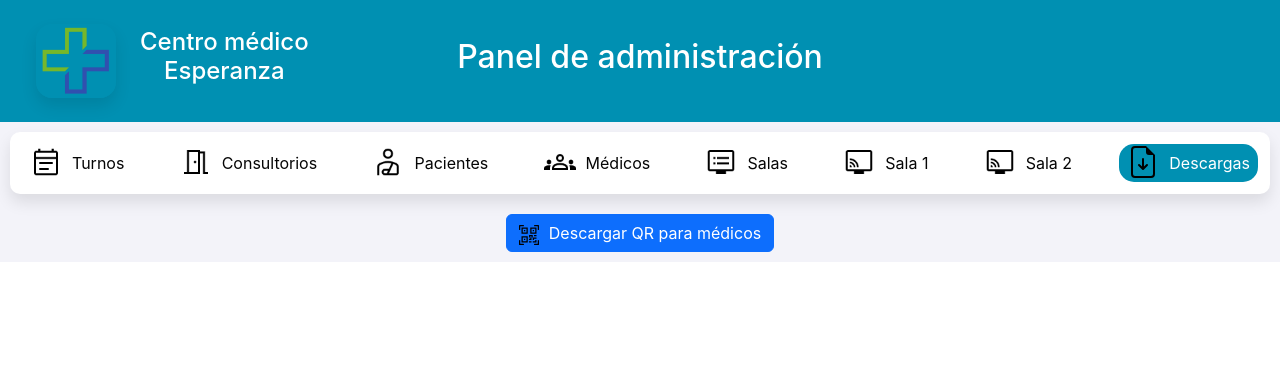
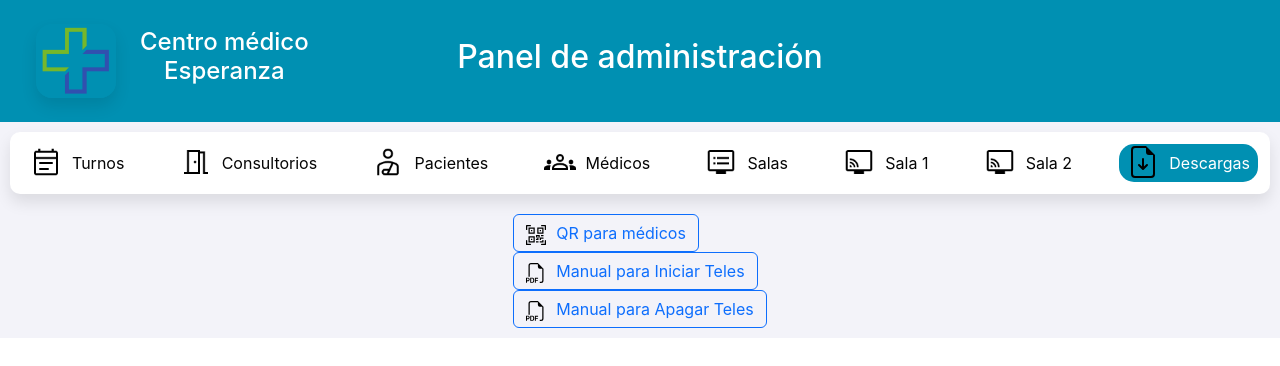
Before and after one commit to allanes/turnos-cm-frontend, a React (Create React App) app: page /downloads in a window 1280 px wide. Shown: the top 366 px of the page. Built offline with nearby package versions, Linux system fonts and the light colour scheme; no server answers.

Commit message:
Agregados botones de descarga para iniciar y apagar teles

```diff
--- a/src/components/DownloadsContainer/DownloadsContainer.tsx
+++ b/src/components/DownloadsContainer/DownloadsContainer.tsx
@@ -1,8 +1,24 @@
 import React from 'react'
 import qrIcon from '../../assets/icons/qr-code-scan.svg'
+import pdfIcon from '../../assets/icons/filetype-pdf.svg'
 import { QrService } from '../../codegen_output/services/QrService';
 
 export const DownloadsContainer = () => {
+
+  const handleDownloadPdf = async (response: Response, nombre_descarga: string) => {
+    try {
+      const blob = await response.blob();
+      const url = window.URL.createObjectURL(blob);
+      const link = document.createElement('a');
+      link.href = url;
+      link.setAttribute('download', nombre_descarga); // or any other filename you want
+      document.body.appendChild(link);
+      link.click();
+      link.remove();
+    } catch (error) {
+          console.error('An error occurred while fetching the QR code:', error);
+      }
+  }
 
   const downloadQR = async () => {
       try {
@@ -12,23 +28,61 @@ export const DownloadsContainer = () => {
               'Accept': 'application/pdf',
               },
           });
-            const blob = await response.blob();
-            const url = window.URL.createObjectURL(blob);
-            const link = document.createElement('a');
-            link.href = url;
-            link.setAttribute('download', 'qr_medicos.pdf'); // or any other filename you want
-            document.body.appendChild(link);
-            link.click();
-            link.remove();
+          await handleDownloadPdf(response, "qr_medicos.pdf");
       } catch (error) {
           console.error('An error occurred while fetching the QR code:', error);
       }
   };
 
+  const downloadManualIniciarTeles = async () => {
+    try {
+        const response = await fetch('/descargar_manual_iniciar_teles', {
+            method: 'GET',
+            headers: {
+            'Accept': 'application/pdf',
+            },
+        });
+        handleDownloadPdf(response, "manual_iniciar_teles.pdf");
+    } catch (error) {
+        console.error('An error occurred while fetching the manual:', error);
+    }
+  }
+
+  const downloadManualApagarTeles = async () => {
+    try {
+        const response = await fetch('/descargar_manual_apagar_teles', {
+            method: 'GET',
+            headers: {
+            'Accept': 'application/pdf',
+            },
+        });
+        handleDownloadPdf(response, "manual_apagar_teles.pdf");
+    } catch (error) {
+        console.error('An error occurred while fetching the manual:', error);
+    }
+  }
+
   return (
-    <button className="btn btn-primary" onClick={downloadQR}>
+    <div>
+
+      <div>
+        <button className="btn btn-outline-primary" onClick={downloadQR}>
           <img src={qrIcon} alt="QR Icon" style={{ width: '20px', marginRight: '10px' }} />
-      Descargar QR para médicos
+          QR para médicos
         </button>
+      </div>
+      <div>
+        <button className="btn btn-outline-primary" onClick={downloadManualIniciarTeles}>
+          <img src={pdfIcon} alt="QR Icon" style={{ width: '20px', marginRight: '10px' }} />
+          Manual para Iniciar Teles
+        </button>
+      </div>
+      <div>
+        <button className="btn btn-outline-primary" onClick={downloadManualApagarTeles}>
+          <img src={pdfIcon} alt="QR Icon" style={{ width: '20px', marginRight: '10px' }} />
+          Manual para Apagar Teles
+        </button>
+      </div>
+    </div>
   );
 };
```
Also changed, not shown: src/assets/icons/filetype-pdf.svg (added). Lines whose indentation alone changed are shown as unchanged.
